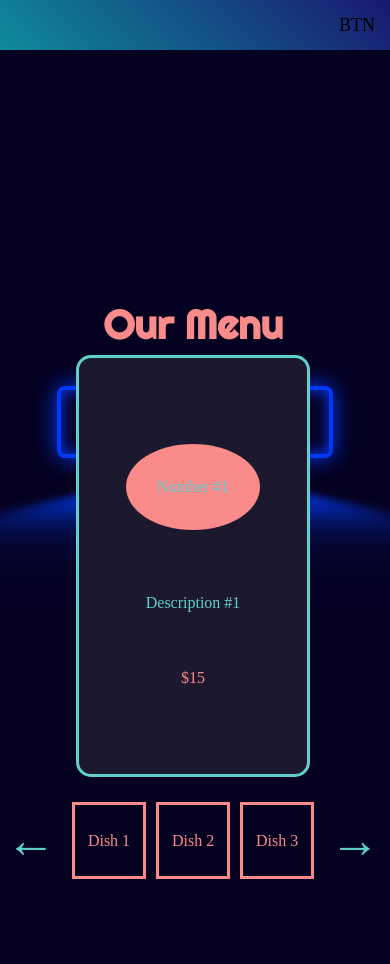
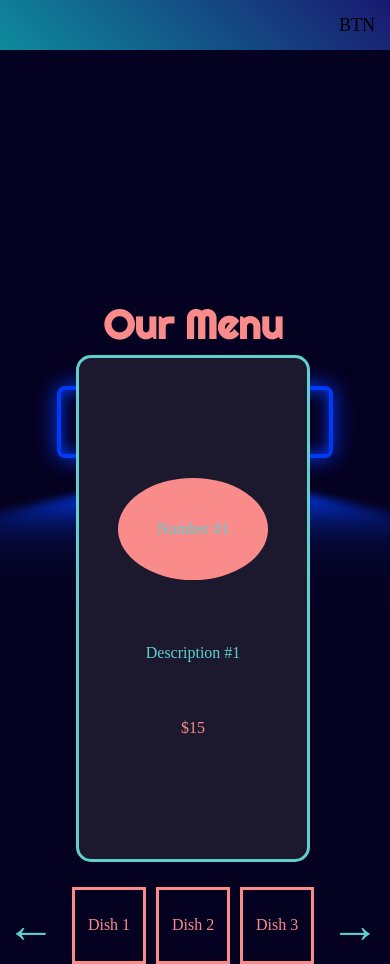
Before and after one commit to Reigningeddie/drunkncookn-React, a React (Create React App) app: page /#/menu in a window 390 px wide. Before the commit the page ends 879 px from the top, so only its background shows below. Built offline with nearby package versions, Linux system fonts and the light colour scheme.

Commit message:
made pic size a tad bigger

```diff
--- a/src/components/menu.module.css
+++ b/src/components/menu.module.css
@@ -66,6 +66,7 @@
 
   .card {
     flex-direction: column;
+    height: 60vh;
     overflow: hidden;
   }
 
@@ -81,6 +82,7 @@
 @media screen and (min-width: 675px) {
   .pic {
     margin-left: 8px;
+
   }
 
   .des {
@@ -94,7 +96,7 @@
 
 .pic {
   background-color: #fa8b8b;
-  padding: 8vw;
+  padding: 10vw;
   border-radius: 50%;
 }
 
```
